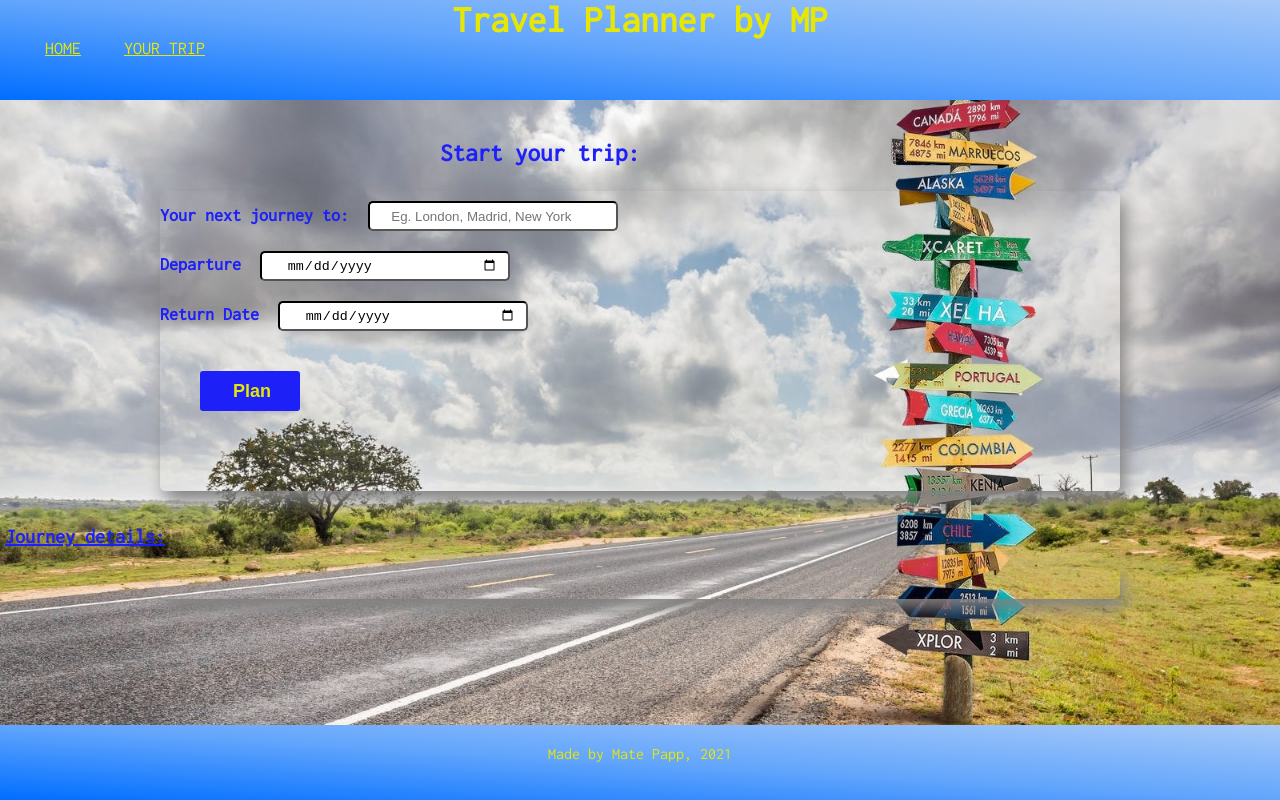
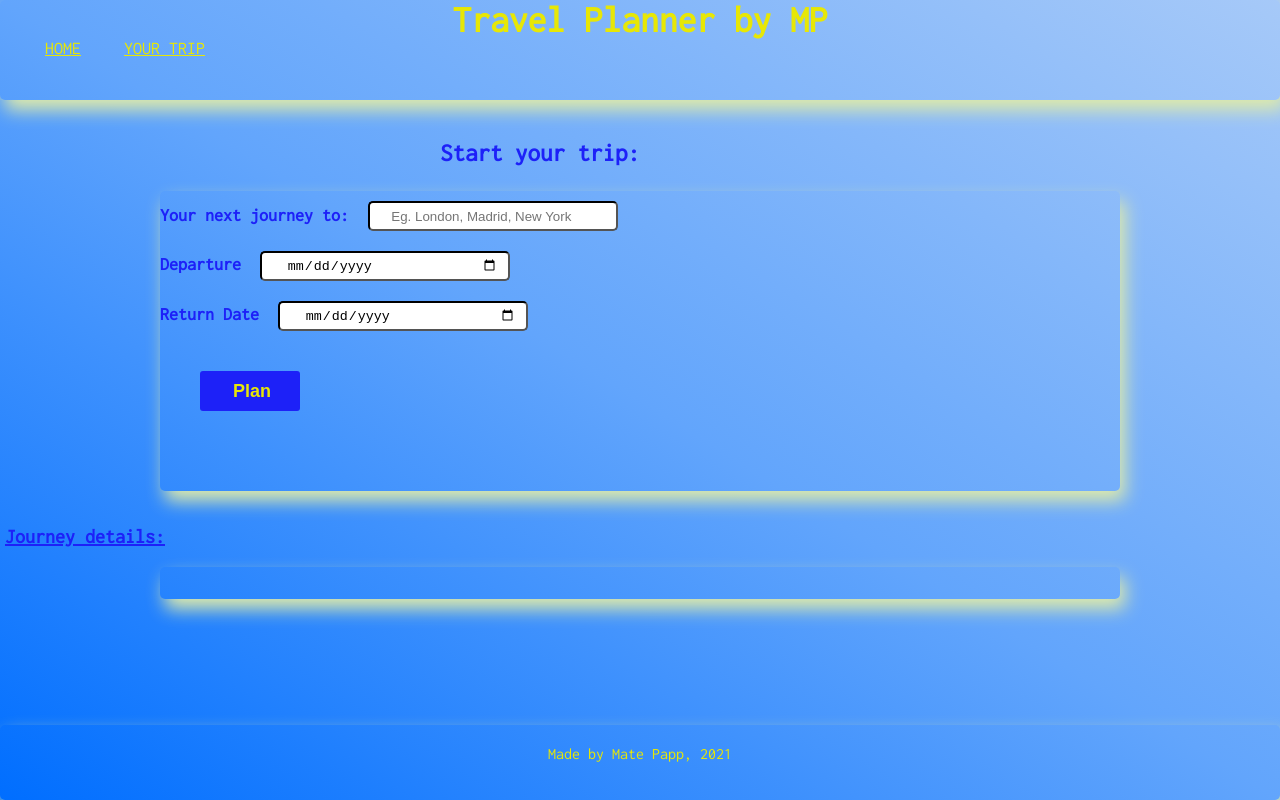
Before and after one commit to mpapp88/Fend-Capstone-Travel-App, a website built with webpack: page src/client/views/index.html in a window 1280 px wide. Built offline with nearby package versions, Linux system fonts and the light colour scheme.

Commit message:
tuning scss

```diff
--- a/src/client/styles/main.scss
+++ b/src/client/styles/main.scss
@@ -19,18 +19,22 @@ body{
     min-height: 100vh;
     font-family: $main-font;
     color: $keycolor;
-    overflow-x: hidden;
+    /*overflow-x: hidden;
     overflow: scroll;
-    scroll-behavior: smooth;
+    scroll-behavior: smooth;*/
+    background: $colored-background;
     /*background: url(../media/background.jpg);
     background-size: cover;
     background-repeat: no-repeat;*/
 }
 
 nav{
-    background: $colored-background;
+    //background: $colored-background;
     height: 100px;
     width: 100%;
+    border: black;
+    border-radius: 5px;
+    box-shadow: 5px 10px 18px rgb(223, 235, 170);
 }
 .title {
     font-size: 25px;
@@ -55,6 +59,7 @@ ul {
             padding: 10px 15px;
             &:hover {
                 background: $keycolor;
+                border-radius: 3px;
                 transition: .3s;
             }
         }
@@ -62,11 +67,11 @@ ul {
 }
 
 .container {
-    background: url('../media/background.jpg') no-repeat center center/cover;
-    //width: 100%;
+    //background: url('../media/background.jpg') no-repeat center center/cover;
+    width: 100%;
     height: auto;
     flex: 2;
-    overflow: scroll;
+    //overflow: scroll;
 }
 h2 {
     font-size: 25px;
@@ -83,7 +88,7 @@ h2 {
     font-weight: bold;
     border: black;
     border-radius: 5px;
-    box-shadow: 5px 10px 18px rgb(129, 128, 128);
+    box-shadow: 5px 10px 18px rgb(223, 235, 170);
     margin: 20px auto 30px;
     //opacity: 0.2;
 }
@@ -93,7 +98,7 @@ h2 {
     height: auto;
     border: black;
     border-radius: 5px;
-    box-shadow: 5px 10px 18px rgb(129, 128, 128);
+    box-shadow: 5px 10px 18px rgb(223, 235, 170);
     margin: 20px auto;
 }
 .form input{
@@ -145,10 +150,13 @@ cursor: pointer;
 
 .footer {
     color: $second-color;
-    background: $colored-background;
+    //background: $colored-background;
     height: 75px;
     font-family: $main-font;
     font-size: 16px;
     text-align: center;
     padding: 20px 20px;
+    border: black;
+    border-radius: 5px;
+    box-shadow: 5px 10px 18px rgb(223, 235, 170);
 }
```
